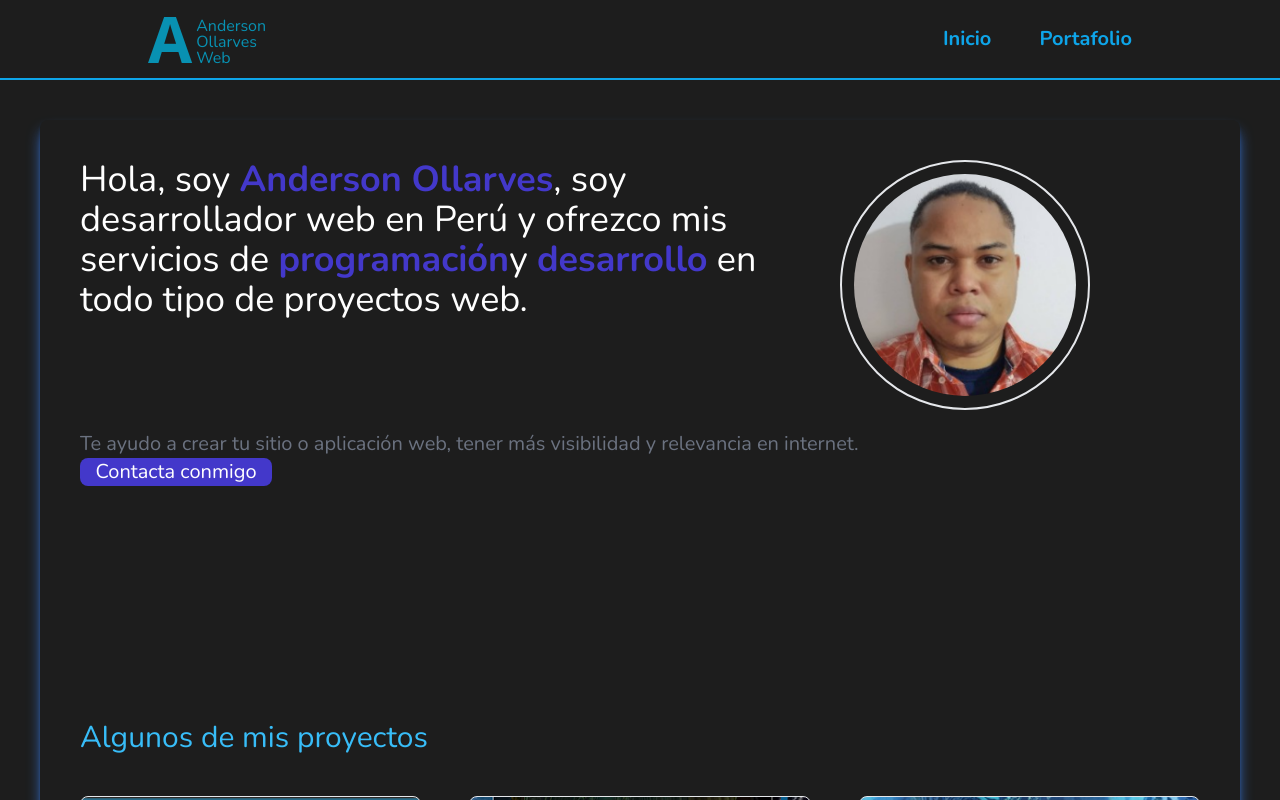
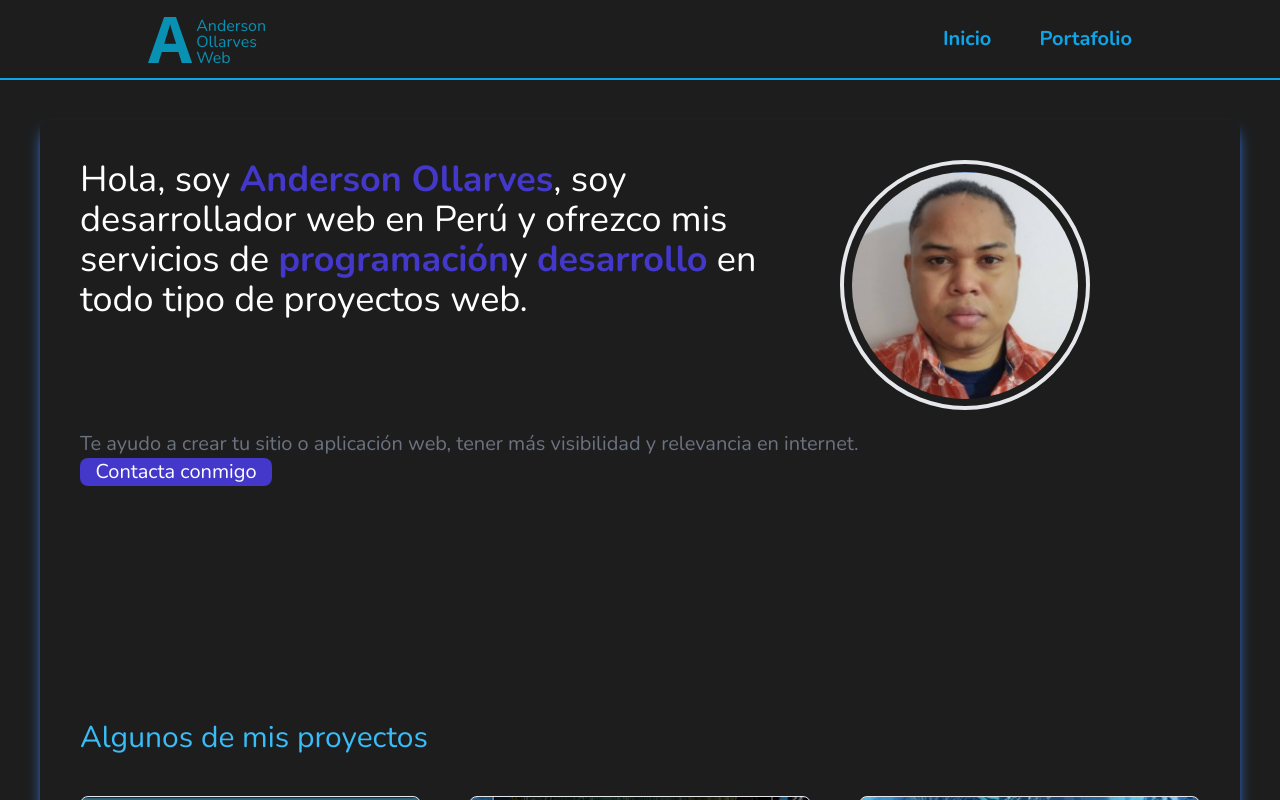
Before and after one commit to DkzAnderson/Portfolio, a React (Vite) app: page /#/ in a window 1280 px wide. Shown: the top 800 px of the page. Built offline with nearby package versions, Linux system fonts and the light colour scheme.

Commit message:
borde a imagen de perfil

```diff
--- a/src/components/Start.jsx
+++ b/src/components/Start.jsx
@@ -37,8 +37,8 @@ export const Start = () => {
       titleBox: 'grid gap-5 w-full grid-rows-3 sm:grid-cols-3 sm:grid-rows-2 justify-center justify-items-center sm:justify-items-start',
       title: 'text-2xl md:text-4xl text-white sm:col-span-2 row-start-2 sm:row-start-1',
       subTitle: 'text-xl font-light text-gray-500 row-start-3 sm:row-start-2 sm:col-span-3',
-      poster: 'size-[250px] border-2 rounded-full p-3 sm:col-start-3',
-      posterImg: 'rounded-full size-full object-cover ',
+      poster: 'size-[250px] border-4 rounded-full p-2 sm:col-start-3',
+      posterImg: 'rounded-full size full object-cover ',
 
       techContent: 'flex flex-col gap-5 w-full my-20',
       othersTittles: 'text-3xl text-sky-400 w-full',
```
